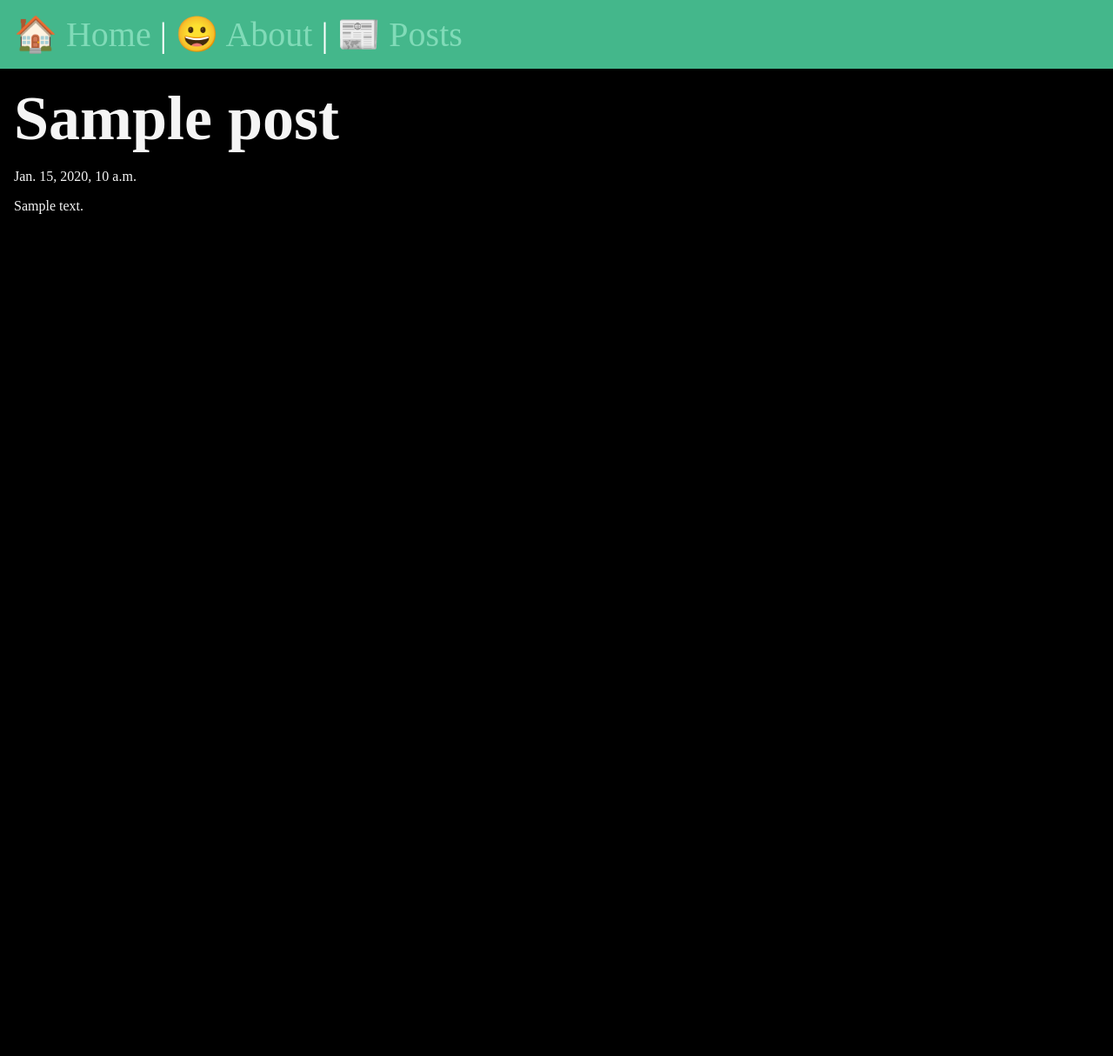
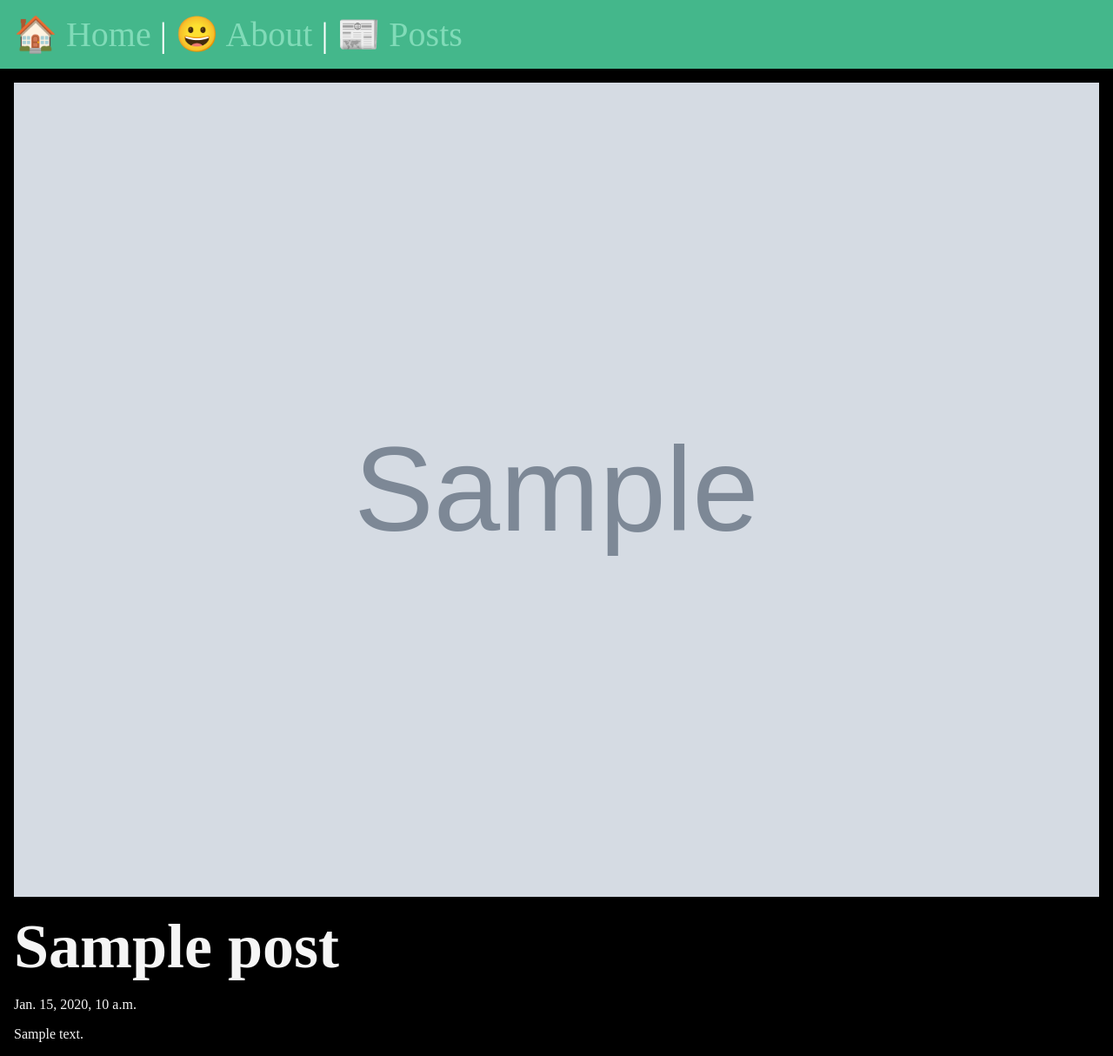
Before and after one commit to R-Villar/Django-posts, a Django app: a page that uses myproject/posts/templates/posts/post_page.html in a window 1280 px wide. Shown: the whole page at 87% size. Before the commit the page ends 246 px from the top, so only its background shows below. Run offline with Django 5.2, Linux system fonts and the light colour scheme; tables that the repository leaves empty hold one stand-in row (values such as "Sample post"); grey boxes marked "Sample" are stand-in pictures.

Commit message:
update post page to display image.

```diff
--- a/myproject/posts/templates/posts/post_page.html
+++ b/myproject/posts/templates/posts/post_page.html
@@ -1,5 +1,6 @@
 {% extends 'layout.html' %} {% block title %} {{ post.title }} {% endblock %} {% block content %}
 <section>
+	<img class="banner" src="{{ post.banner.url }}" alt="{{ post.title }}" />
 	<h1>{{ post.title }}</h1>
 	<p>{{ post.date }}</p>
 	<p>{{ post.body }}</p>
```
